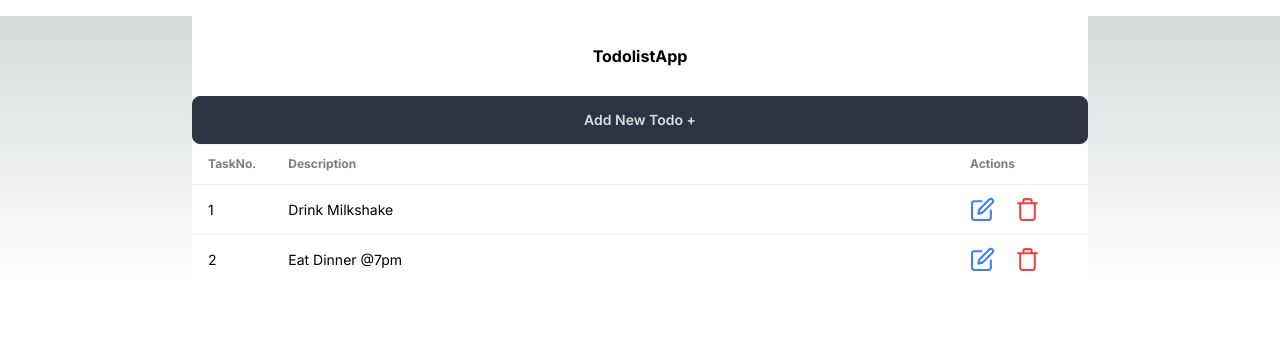
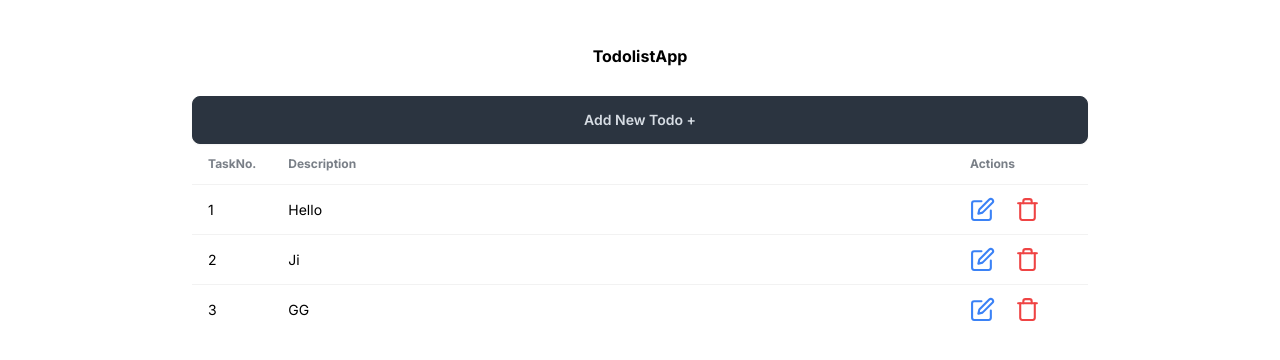
Before and after one commit to zeeshanhaider5121472/nestjs-todolist, a Next.js app: page / in a window 1280 px wide. Shown: the top 360 px of the page. Built offline with nearby package versions, Linux system fonts and the light colour scheme; data requests are answered from the project's data file.

Commit message:
Error handling and minor issues

```diff
--- a/api.ts
+++ b/api.ts
@@ -11,6 +11,10 @@ export const gettabledata = async (): Promise<TableTasks[]> => {
 
 //Post API
 export const posttabledata = async (todo: TableTasks): Promise<TableTasks> => {
+  if (!todo.Description || todo.Description.trim() === "") {
+    throw new Error("Task cannot be empty");
+  }
+
   const res = await fetch(`${baseurl}/tasks`, {
     method: "POST",
     headers: {
@@ -18,6 +22,11 @@ export const posttabledata = async (todo: TableTasks): Promise<TableTasks> => {
     },
     body: JSON.stringify(todo),
   });
+
+  if (!res.ok) {
+    throw new Error(`HTTP error! status: ${res.status}`);
+  }
+
   const newTodo = await res.json();
   return newTodo;
 };
@@ -35,11 +44,28 @@ export const patchtabledata = async (todo: TableTasks): Promise<TableTasks> => {
   return updatedTodo;
 };
 
-//Delete API
+//Delete API and update tasknumbers
 export const deletetabledata = async (id: string): Promise<void> => {
-  const res = await fetch(`${baseurl}/tasks/${id}`, {
+  await fetch(`${baseurl}/tasks/${id}`, {
     method: "DELETE",
   });
-  const updatedTodo = await res.json();
-  return updatedTodo;
+
+  const res = await fetch(`${baseurl}/tasks`, { cache: "no-store" });
+  let remainingTasks: TableTasks[] = await res.json();
+
+  remainingTasks = remainingTasks
+    // .sort((a, b) => a.taskNumber - b.taskNumber)
+    .map((task, index) => ({
+      ...task,
+      taskNumber: index + 1,
+    }));
+
+  remainingTasks.map((task) => {
+    console.log(task);
+    patchtabledata(task);
+  });
+  // patchtabledata(remainingTasks);
+
+  // const updatedTodo = await res.json();
+  // return updatedTodo;
 };
--- a/data/todolist.json
+++ b/data/todolist.json
@@ -1,14 +1,19 @@
 {
   "tasks": [
     {
-      "id": "3bfd4c9a-6acc-4306-b678-b6e0b730578a",
-      "taskNumber": "1",
-      "Description": "Drink Milkshake"
+      "id": "38069295-fd90-4425-b2b3-b4c673dffb51",
+      "taskNumber": 1,
+      "Description": "Hello"
     },
     {
-      "id": "22c3c5d0-9e35-472b-840f-b1714817dc57",
-      "taskNumber": "2",
-      "Description": "Eat Dinner @7pm"
+      "id": "035e6c88-1971-4cd7-a22b-e73a96a5d681",
+      "taskNumber": 2,
+      "Description": "Ji"
+    },
+    {
+      "id": "a99a1589-091f-4abd-9627-a5a4a14fccc5",
+      "taskNumber": 3,
+      "Description": "GG"
     }
   ]
 }
--- a/package.json
+++ b/package.json
@@ -14,6 +14,7 @@
     "next": "14.2.4",
     "react": "^18",
     "react-dom": "^18",
+    "react-hot-toast": "^2.4.1",
     "react-icons": "^5.2.1",
     "uuid": "^10.0.0"
   },
--- a/src/app/components/AddTask.tsx
+++ b/src/app/components/AddTask.tsx
@@ -2,6 +2,7 @@
 
 import { useRouter } from "next/navigation";
 import { FormEventHandler, useState } from "react";
+import toast from "react-hot-toast";
 import { v4 as uuidv4 } from "uuid";
 import { posttabledata } from "../../../api";
 import { TableTasks } from "../../../types/tabledata";
@@ -17,17 +18,26 @@ export const AddTask: React.FC<TaskProps> = ({ olddata }) => {
 
   const handleSubmitTodo: FormEventHandler<HTMLFormElement> = async (e) => {
     e.preventDefault();
+
+    try {
       await posttabledata({
         id: uuidv4(),
-      taskNumber: (
-        Number(olddata[olddata.length - 1].taskNumber) + 1
-      ).toString(),
+        taskNumber:
+          olddata.length != 0 ? olddata[olddata.length - 1].taskNumber + 1 : 1,
         Description: newTaskValue,
       });
-    console.log(newTaskValue);
+      toast.success("Task added successfully!");
+      // console.log(newTaskValue);
       setNewTaskValue("");
       setModalOpen(false);
       router.refresh();
+    } catch (error) {
+      if (error instanceof Error) {
+        toast.error("ERROR: " + error.message);
+      } else {
+        toast.error("An unknown error occurred");
+      }
+    }
   };
   return (
     <div>
@@ -38,11 +48,11 @@ export const AddTask: React.FC<TaskProps> = ({ olddata }) => {
         Add New Todo +
       </button>
       <Modal modalOpen={modalOpen} setModalOpen={setModalOpen}>
+        <h3 className="text-lg font-bold">Add a New Task</h3>
         <form
           onSubmit={handleSubmitTodo}
           className="flex flex-col mt-5 items-center"
         >
-          <h3 className="text-lg font-bold">Add a New Task</h3>
           <input
             value={newTaskValue}
             onChange={(e) => setNewTaskValue(e.target.value)}
--- a/src/app/layout.tsx
+++ b/src/app/layout.tsx
@@ -1,5 +1,6 @@
 import type { Metadata } from "next";
 import { Inter } from "next/font/google";
+import { Toaster } from "react-hot-toast";
 import "./globals.css";
 
 const inter = Inter({ subsets: ["latin"] });
@@ -15,7 +16,7 @@ export default function RootLayout({
   children: React.ReactNode;
 }>) {
   return (
-    <html lang="en">
+    <html className="bg-white" lang="en">
       <body className={inter.className}>{children}</body>
     </html>
   );
--- a/src/app/page.tsx
+++ b/src/app/page.tsx
@@ -1,3 +1,4 @@
+import { Toaster } from "react-hot-toast";
 import { gettabledata } from "../../api";
 import { AddTask } from "./components/AddTask";
 import Table from "./components/Table";
@@ -6,12 +7,16 @@ export default async function Home() {
   const data = await gettabledata();
   console.log(data);
   return (
-    <main className="bg-white max-w-4xl mx-auto mt-4">
-      <div className=" font-bold items-center align-middle justify-center mt-3 h-20 flex">
-        TodolistApp
+    <main className="bg-white">
+      <Toaster position="top-center" />
+
+      <div className="max-w-4xl mx-auto mt-4">
+        <div className=" font-bold items-center align-middle justify-center mt-3 h-20 flex">
+          TodolistApp
+        </div>
+        <AddTask olddata={data} />
+        <Table tasks={data} />
       </div>
-      <AddTask olddata={data} />
-      <Table tasks={data} />
     </main>
   );
 }
--- a/types/tabledata.ts
+++ b/types/tabledata.ts
@@ -1,5 +1,5 @@
 export interface TableTasks {
   id: string;
   Description: string;
-  taskNumber: string;
+  taskNumber: number;
 }
```
Also changed, not shown: 1 other file (tests, documents, lock files or other folders). Lines whose indentation alone changed are shown as unchanged.
